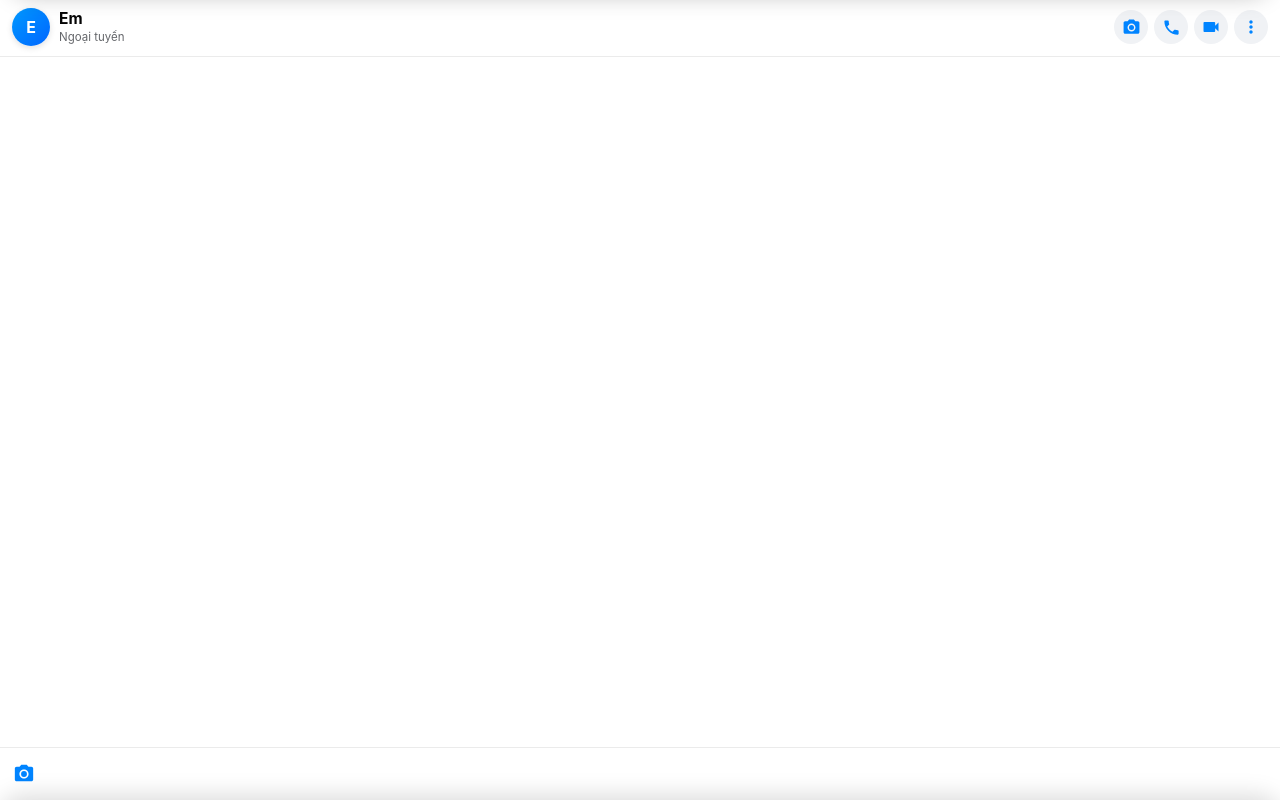
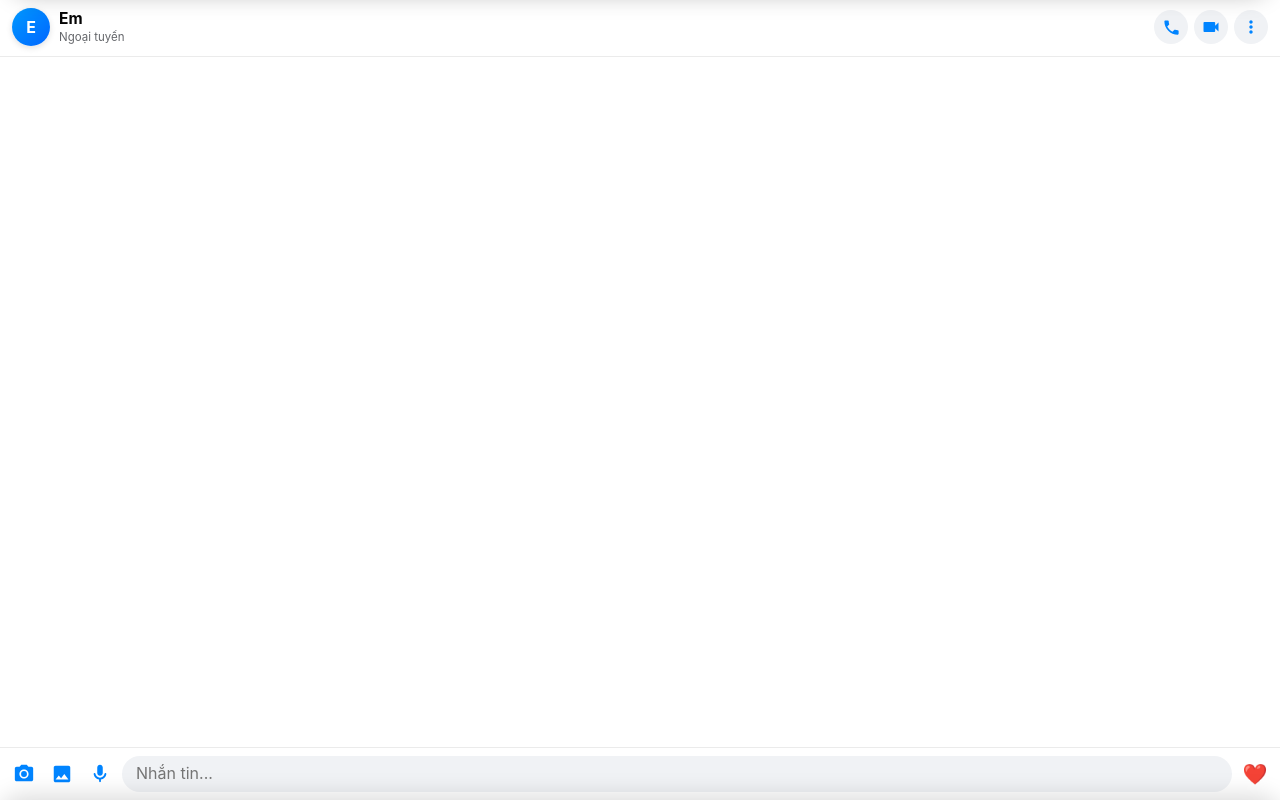
Before and after one commit to maixuanbon56-del/M-t-s-gi, a plain HTML site: page index.html in a window 1280 px wide. Drawn offline with Linux system fonts and the light colour scheme; no server answers.

Commit message:
Update index.html

```diff
--- a/index.html
+++ b/index.html
@@ -344,7 +344,6 @@
     @keyframes pulseRec { 0% { transform: scale(1); } 50% { transform: scale(1.12); } 100% { transform: scale(1); } }
     .input-pill {
       flex: 1;
-      min-width: 0;
       background: #f0f2f5;
       border-radius: 20px;
       padding: 7px 14px;
@@ -733,9 +732,6 @@
       </div>
     </div>
     <div class="header-right">
-      <button type="button" class="header-icon-btn" id="open-cam-btn" title="Chụp ảnh có Filter">
-        <svg width="19" height="19" viewBox="0 0 24 24" fill="currentColor"><path d="M12 15.2a3.2 3.2 0 1 0 0-6.4 3.2 3.2 0 0 0 0 6.4z"/><path d="M9 2L7.17 4H4c-1.1 0-2 .9-2 2v12c0 1.1.9 2 2 2h16c1.1 0 2-.9 2-2V6c0-1.1-.9-2-2-2h-3.17L15 2H9zm3 15c-2.76 0-5-2.24-5-5s2.24-5 5-5 5 2.24 5 5-2.24 5-5 5z"/></svg>
-      </button>
       <button type="button" class="header-icon-btn" id="audio-call-btn" title="Gọi thoại">
         <svg width="19" height="19" viewBox="0 0 24 24" fill="currentColor"><path d="M6.62 10.79c1.44 2.83 3.76 5.14 6.59 6.59l2.2-2.2c.27-.27.67-.36 1.02-.24 1.12.37 2.33.57 3.57.57.55 0 1 .45 1 1V20c0 .55-.45 1-1 1-9.39 0-17-7.61-17-17 0-.55.45-1 1-1h3.5c.55 0 1 .45 1 1 0 1.25.2 2.45.57 3.57.11.35.03.74-.25 1.02l-2.2 2.2z"/></svg>
       </button>
@@ -763,6 +759,16 @@
     <button type="button" class="action-icon" id="open-cam-btn" title="Chụp ảnh có Filter">
       <svg width="22" height="22" viewBox="0 0 24 24" fill="currentColor"><path d="M12 15.2a3.2 3.2 0 1 0 0-6.4 3.2 3.2 0 0 0 0 6.4z"/><path d="M9 2L7.17 4H4c-1.1 0-2 .9-2 2v12c0 1.1.9 2 2 2h16c1.1 0 2-.9 2-2V6c0-1.1-.9-2-2-2h-3.17L15 2H9zm3 15c-2.76 0-5-2.24-5-5s2.24-5 5-5 5 2.24 5 5-2.24 5-5 5z"/></svg>
     </button>
+    <button type="button" class="action-icon" id="img-btn" title="Chọn ảnh từ thư viện">
+      <svg width="22" height="22" viewBox="0 0 24 24" fill="currentColor"><path d="M21 19V5c0-1.1-.9-2-2-2H5c-1.1 0-2 .9-2 2v14c0 1.1.9 2 2 2h14c1.1 0 2-.9 2-2zM8.5 13.5l2.5 3.01L14.5 12l4.5 6H5l3.5-4.5z"/></svg>
+    </button>
+    <button type="button" class="action-icon" id="voice-btn" title="Ghi âm">
+      <svg width="22" height="22" viewBox="0 0 24 24" fill="currentColor"><path d="M12 14c1.66 0 3-1.34 3-3V5c0-1.66-1.34-3-3-3S9 3.34 9 5v6c0 1.66 1.34 3 3 3zm5.91-3c-.49 0-.9.36-.98.85C16.52 14.2 14.47 16 12 16s-4.52-1.8-4.93-4.15c-.08-.49-.49-.85-.98-.85-.61 0-1.09.54-1 1.14.49 3 2.89 5.35 5.91 5.78V20c0 .55.45 1 1 1s1-.45 1-1v-2.08c3.02-.43 5.42-2.78 5.91-5.78.1-.6-.39-1.14-1-1.14z"/></svg>
+    </button>
+    <div class="input-pill">
+      <textarea id="msg-input" rows="1" placeholder="Nhắn tin..."></textarea>
+    </div>
+    <button type="button" id="send-btn" title="Gửi">❤️</button>
   </footer>
 
   <!-- Bottom Sheet Cài đặt -->
@@ -822,9 +828,12 @@
     </div>
 
     <div class="cam-bottom-bar">
-     <div class="filter-scroll-bar" id="cam-filter-bar">
+      <div class="filter-scroll-bar" id="cam-filter-bar">
         <button type="button" class="filter-chip off-btn" data-camfilter="none">🚫 Tắt Filter</button>
-        <button type="button" class="filter-chip active" data-camfilter="sigma">🗿 Sigma Face</button>
+        <button type="button" class="filter-chip active" data-camfilter="phaelo85">✨ Phaelo 85</button>
+        <button type="button" class="filter-chip" data-camfilter="peach">🍑 Hồng Đào</button>
+        <button type="button" class="filter-chip active" data-camfilter="sigma">🗿 Sigma Face</button>        <button type="button" class="filter-chip" data-camfilter="vintage">🎞️ Film Ấm</button>
+        <button type="button" class="filter-chip" data-camfilter="bw">🖤 Đen Trắng</button>
       </div>
 
       <div class="cam-shutter-row" id="cam-shutter-row">
@@ -1723,6 +1732,7 @@
         alert("Không thể mở camera: " + err.message);
       }
     }
+
     function resetCamToLive() {
       capturedDataUrl = "";
       camPreviewImg.style.display = "none";
```
